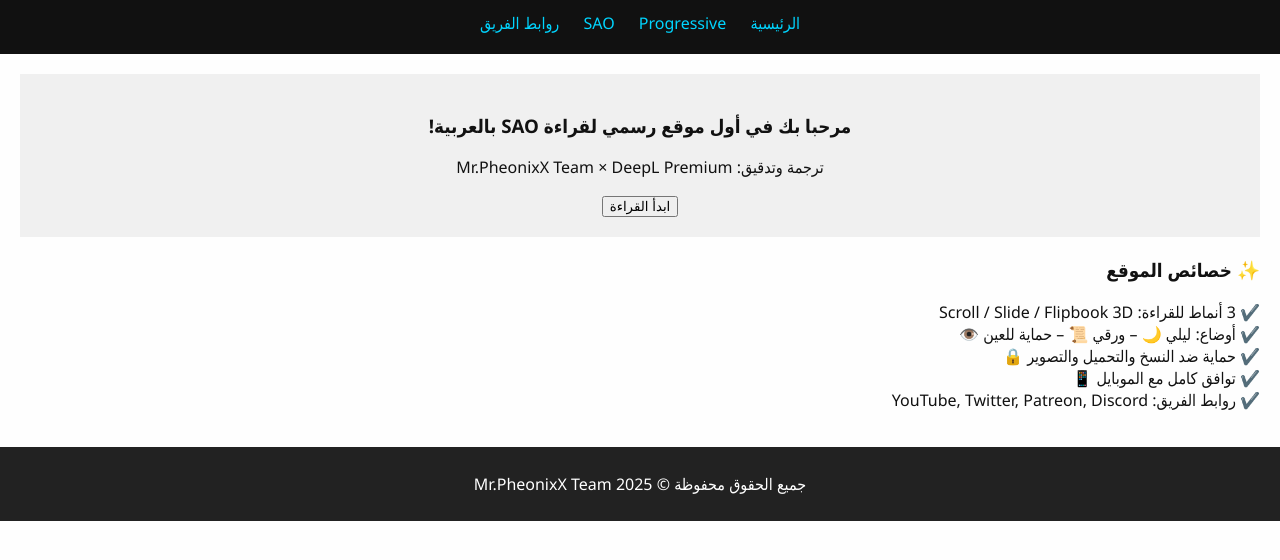
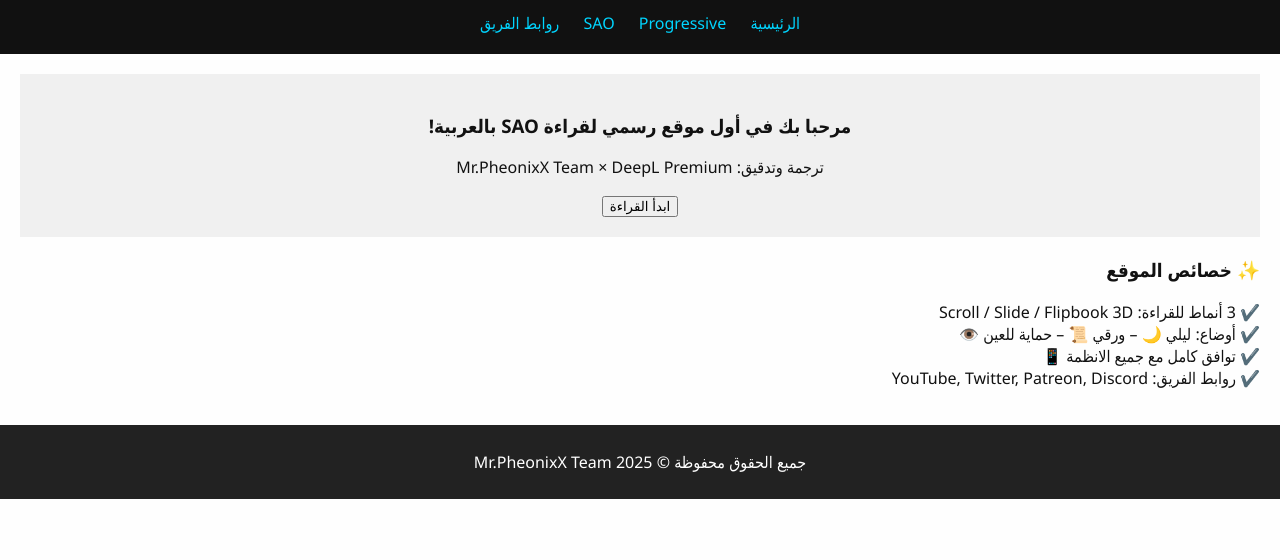
Before and after one commit to MrPheonixX/Sword-Art-Online-SAO-Progressive-Full-Arabic-Edition-Mr.PheonixX-Team, a plain HTML site: page index.html in a window 1280 px wide. Shown: the part 98-658 px from the top of the page. Drawn offline with Linux system fonts and the light colour scheme.

Commit message:
Update index.html

```diff
--- a/index.html
+++ b/index.html
@@ -32,8 +32,7 @@
             <ul>
                 <li>3 أنماط للقراءة: Scroll / Slide / Flipbook 3D</li>
                 <li>أوضاع: ليلي 🌙 – ورقي 📜 – حماية للعين 👁️</li>
-                <li>حماية ضد النسخ والتحميل والتصوير 🔒</li>
-                <li>توافق كامل مع الموبايل 📱</li>
+                <li>توافق كامل مع جميع الانظمة 📱</li>
                 <li>روابط الفريق: YouTube, Twitter, Patreon, Discord</li>
             </ul>
         </section>
```
